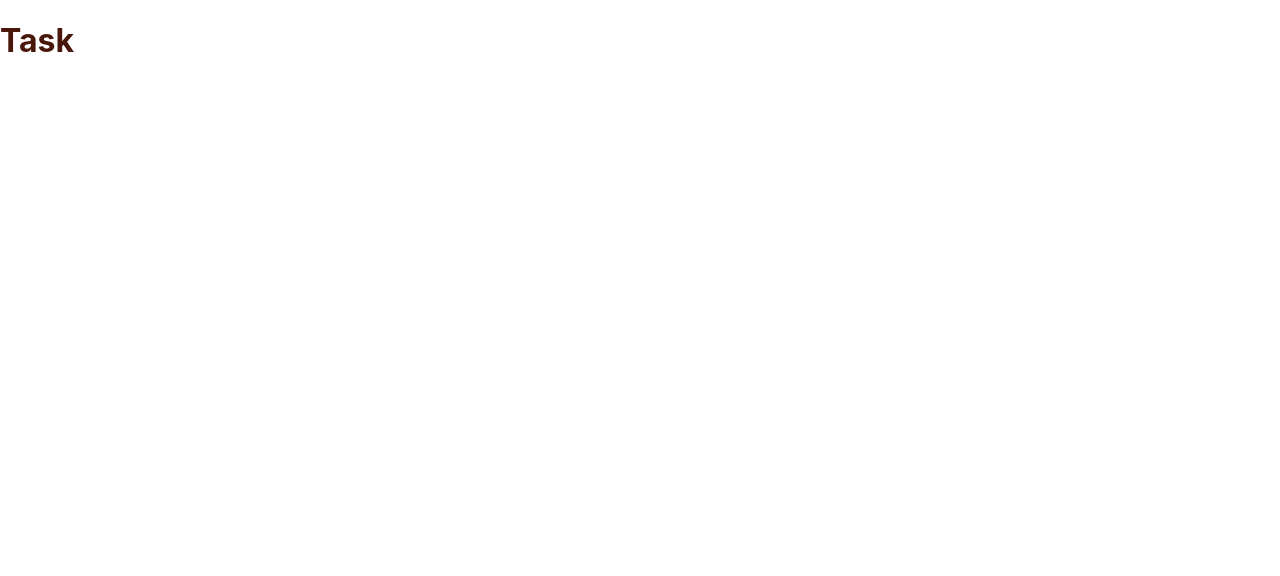
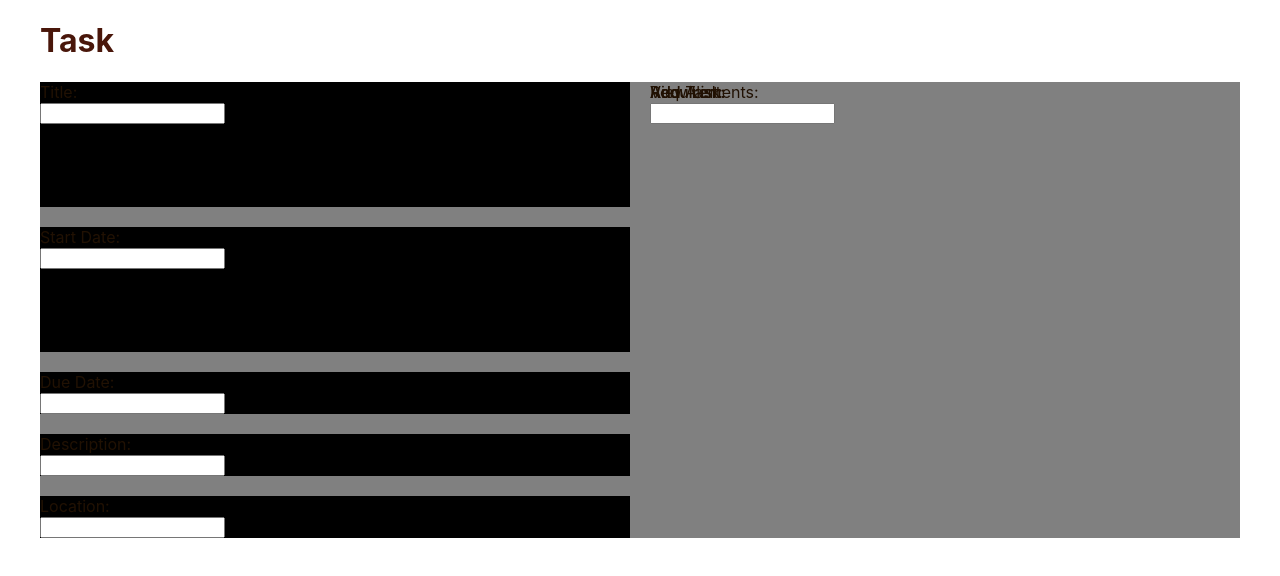
Before and after one commit to DoloresM/OrganizeMe, a React (Create React App) app in the folder organize-me/: page /Dashboard/Task/Task in a window 1280 px wide. Shown: the top 576 px of the page. Built offline with nearby package versions, Linux system fonts and the light colour scheme.

Commit message:
task grid incomplete

```diff
--- a/organize-me/src/App.css
+++ b/organize-me/src/App.css
@@ -217,13 +217,11 @@ position: relative;
 
 .banner{
   margin: 0 auto;
-
   text-align: center;
   height: 20vh;
   background-color: #FCF6F6;
   color: #49160A;
   /* color: var(--black-bean); */
-
 }
 
 .banner hr{
@@ -353,13 +351,13 @@ object-fit: cover;
   margin: 10px;
 }
 
-form{
+.signIn{
   padding: 10%;
   border: black solid 2px;
   width: 50%;
   margin: 0 auto;
 }
-form input{
+.signIn input{
   display: block;
   padding: 1em;
   border-radius: 30px;
@@ -420,6 +418,103 @@ footer div{
     margin: 0 auto;
     width: 20%; */
   }
+/*
+  TASK FORM COMPONENT */
+
+  form {
+    background-color: gray;
+    color:#211103;
+    display: grid;
+    grid-template-columns: 50% 50%;
+    grid-template-rows:125px 125px;
+    /* grid-template-columns: 1fr 1fr; */
+    gap: 20px;
+    /* grid-template-areas: */
+    /* "title title"
+    "start due"
+    "desc ..."
+    "location requirement"
+    "adding"
+    "alert"; */
+   }
+.task{
+  grid-column: 1/2;
+  background-color: black;
+}
+.tasks{
+  grid-column: 2/3;
+  grid-row: 1/2;
+}
+
+form label {
+  display: block;
+}
+
+
+form {
+  display: grid;
+  grid-template-columns: 1fr 1fr;
+  grid-gap: 20px;
+}
+form label {
+  display: block;
+}
+/* form p {
+  margin: 0;
+}
+
+.full-width {
+  grid-column: 1 / 3;
+}
+
+button,
+input,
+textarea {
+  padding: 1em;
+}
+
+button {
+  background: lightgrey;
+  width: 100%;
+  border: 0;
+}
+button:hover, button:focus {
+  background: gold;
+  outline: 0;
+} */
+
+
+
+
+  /* .task:first-child{
+    background-color: red;
+    color: orange;
+    grid-column: 1/2;
+  }
+
+  .task > input[type="textarea"]{
+    background-color: black;
+    grid-area: desc;
+  }
+
+  input[type="textarea"]  > div{
+    background-color: black;
+  }
+
+   input[type="text"]{
+    background-color: gray;
+  }  */
+
+
+
+
+
+
+
+
+
+
+
 
 /* REACT'S CSS */
 .App {
--- a/organize-me/src/Dashboard/Project/Project.js
+++ b/organize-me/src/Dashboard/Project/Project.js
@@ -3,6 +3,9 @@ const Project = ()=>{
     return (
         <>
             <div><h1>Project</h1></div>
+            <form>
+
+            </form>
         </>
     )
 }
--- a/organize-me/src/Dashboard/Task/Task.js
+++ b/organize-me/src/Dashboard/Task/Task.js
@@ -3,7 +3,20 @@
 const Task = ()=>{
     return (
         <>
-            <div><h1>Task</h1></div>
+            <div className="content">
+                <h1>Task</h1>
+                <form name="task" className="taskList">
+                    <div className="task"><label for="title">Title: </label><input type="text" name="title"/></div>
+                    <div className="task"><label for="title">Start Date: </label><input type="text" name="title"/></div>
+                    <div className="task"><label for="title">Due Date: </label><input type="text" name="title"/></div>
+                    <div className="task"><label for="title">Description: </label><input type="textarea" name="title"/></div>
+                    <div className="task"><label for="title">Location: </label><input type="textarea" name="title"/></div>
+                    <div className="tasks"> <label for="title">Requirements: </label><input type="text" name="title"/></div>
+                    <div className="tasks"><label for="title">Add Task: </label><input type="text" name="title"/></div>
+                    <div className="tasks"><label for="title">View List: </label><input type="text" name="title"/></div>
+                    <div className="tasks"><label for="title">Add Alert: </label><input type="text" name="title"/></div>
+                </form>
+            </div>
         </>
     )
 }
--- a/organize-me/src/Pages/SignIn.js
+++ b/organize-me/src/Pages/SignIn.js
@@ -15,7 +15,7 @@ import Footer from './Footer.js';
     return(
         <>
           <Nav/>
-            <form action="" methhod="POST">
+            <form className="signIn "action="" methhod="POST">
               <div>
                 <label for="firstName">
                   First:
```
